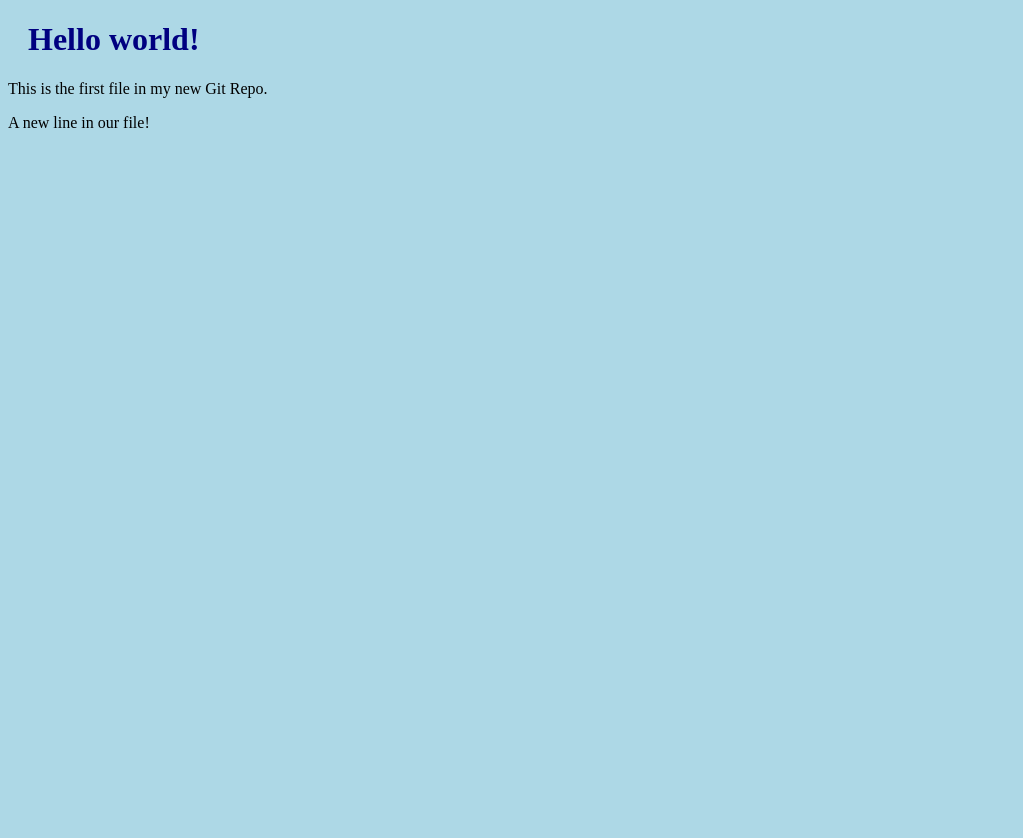
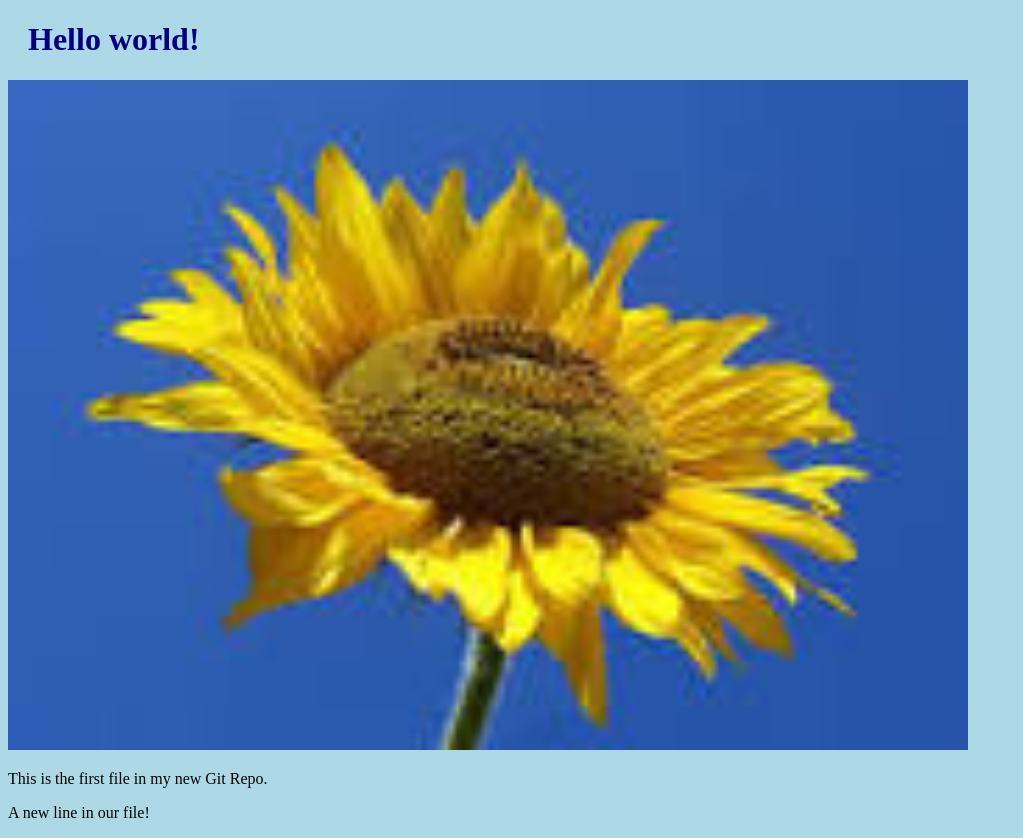
Before and after one commit to Deku-Soma/ww3school_tutorial, a plain HTML site: page index.html in a window 1280 px wide. Shown: the whole page, without its empty margins (0-1023 px from the left). Before the commit the page ends 800 px from the top, so only its background shows below. Drawn offline with Linux system fonts and the light colour scheme.

Commit message:
Added an image to Hello world

```diff
--- a/index.html
+++ b/index.html
@@ -7,6 +7,8 @@
 <body>
 
 <h1>Hello world!</h1>
+<div><img src="img-hello-world.jfif" alt="Hello World from Space"
+style="width:100%;max-width:960px"></div>
 <p>This is the first file in my new Git Repo.</p>
 <p>A new line in our file!</p>
 
```
Also changed, not shown: img-hello-world.jfif (added).
